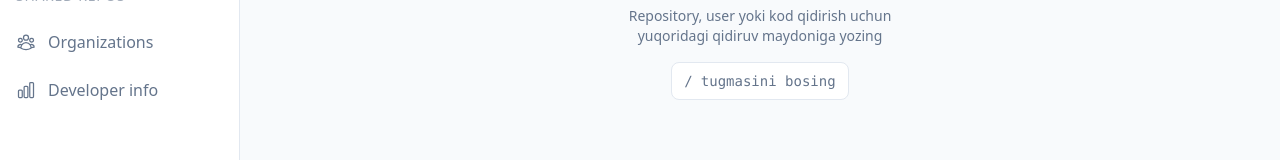
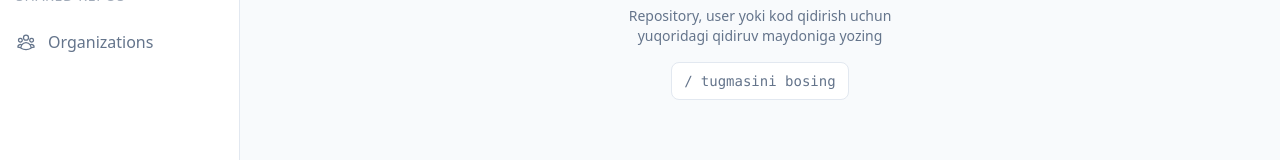
Before and after one commit to Ozodbekmirzohidov/octoSearch, a Next.js app: page /search in a window 1280 px wide. Shown: the part 471-631 px from the top of the page. Built offline with nearby package versions, Linux system fonts and the light colour scheme; no server answers.

Commit message:
fix: sidebar developer info

```diff
--- a/components/Sidebar/Sidebar.tsx
+++ b/components/Sidebar/Sidebar.tsx
@@ -182,25 +182,6 @@ export function Sidebar() {
             </svg>
           ),
         },
-        {
-          label: "Developer info",
-          href: "/stats",
-          icon: (
-            <svg
-              viewBox="0 0 24 24"
-              fill="none"
-              stroke="currentColor"
-              strokeWidth={1.5}
-              className="w-5 h-5"
-            >
-              <path
-                strokeLinecap="round"
-                strokeLinejoin="round"
-                d="M3 13.125C3 12.504 3.504 12 4.125 12h2.25c.621 0 1.125.504 1.125 1.125v6.75C7.5 20.496 6.996 21 6.375 21h-2.25A1.125 1.125 0 0 1 3 19.875v-6.75ZM9.75 8.625c0-.621.504-1.125 1.125-1.125h2.25c.621 0 1.125.504 1.125 1.125v11.25c0 .621-.504 1.125-1.125 1.125h-2.25a1.125 1.125 0 0 1-1.125-1.125V8.625ZM16.5 4.125c0-.621.504-1.125 1.125-1.125h2.25C20.496 3 21 3.504 21 4.125v15.75c0 .621-.504 1.125-1.125 1.125h-2.25a1.125 1.125 0 0 1-1.125-1.125V4.125Z"
-              />
-            </svg>
-          ),
-        },
       ],
     },
   ];
```
